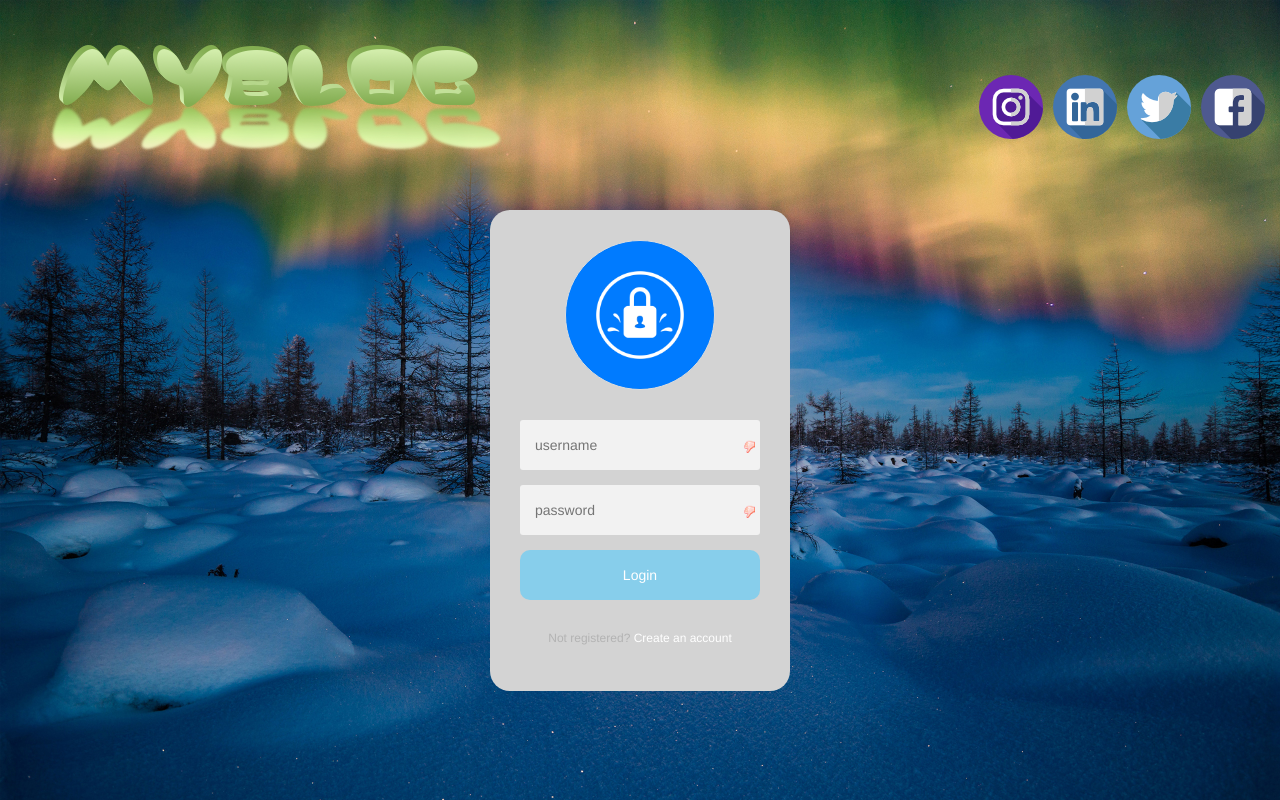
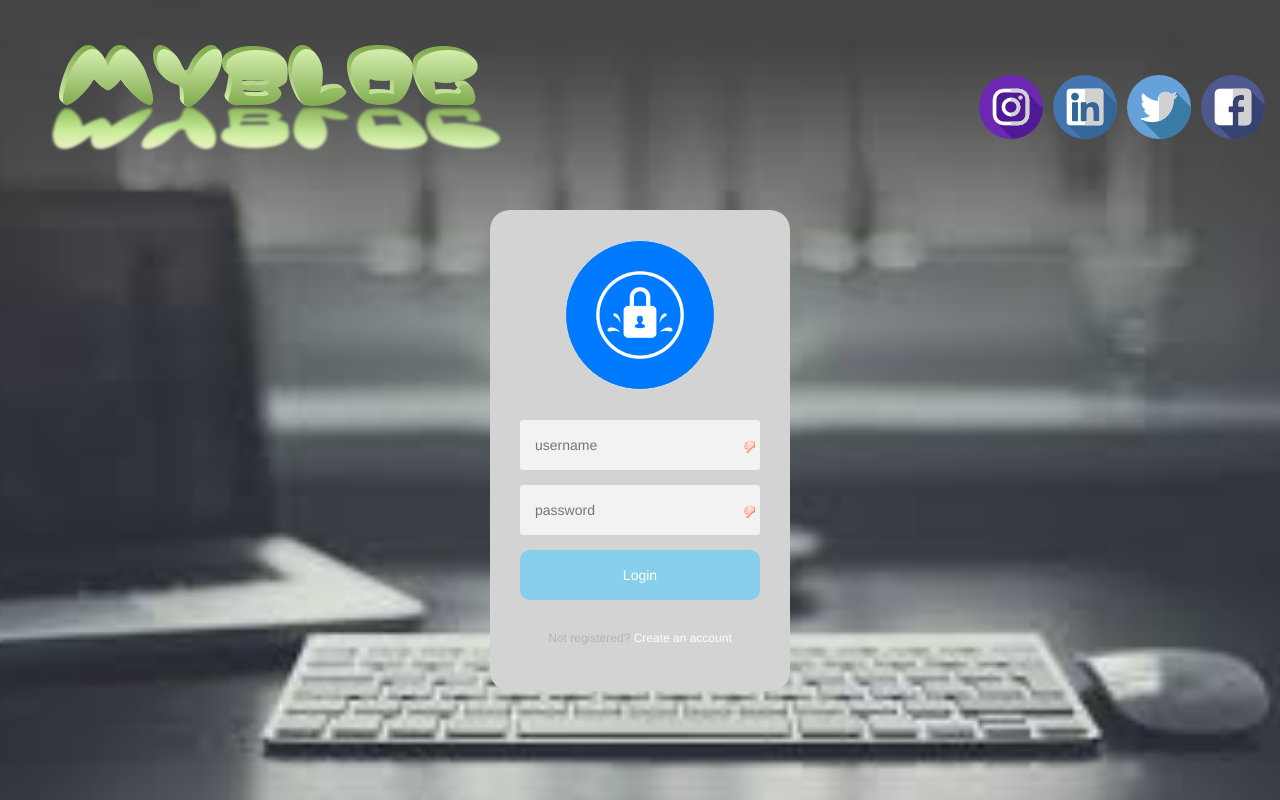
Before and after one commit to prtkstpt/my-first-blog, a Django app: page / in a window 1280 px wide. Run offline with Django 3.2, Linux system fonts and the light colour scheme; some libraries are stand-ins or nearby versions.

Commit message:
Bg img changed.

```diff
--- a/blog/templates/blog/login.html
+++ b/blog/templates/blog/login.html
@@ -9,7 +9,7 @@
 
 <style>
 body{
-  background-image: url({% static "bg1.jpg" %});
+  background-image: url({% static "bg2.jpg" %});
   -moz-background-size: cover;
   -webkit-background-size: cover;
   background-size: cover;
--- a/blog/templates/blog/register.html
+++ b/blog/templates/blog/register.html
@@ -22,7 +22,7 @@
      }
 
      body{
-         background-image:url({% static "reg1.jpg" %});
+         background-image:url({% static "reg.jpg" %});
          background-size:cover;
          background-position:top center !important;
          background-repeat:no-repeat !important;
```
Also changed, not shown: blog/static/bg1.jpg, blog/static/bg2.jpg, blog/static/bg3.jpg (deleted), blog/static/bg4.jpg (deleted), blog/static/reg1.jpg (deleted), db.sqlite3, 2 other files.
